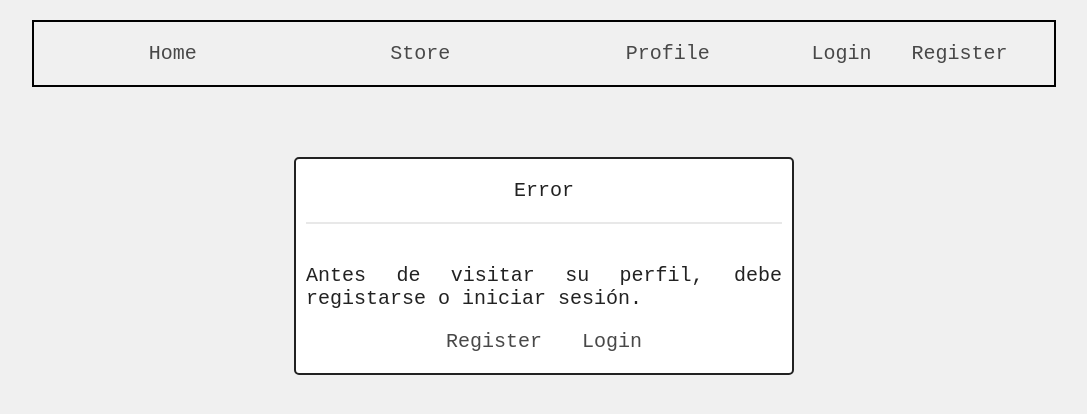
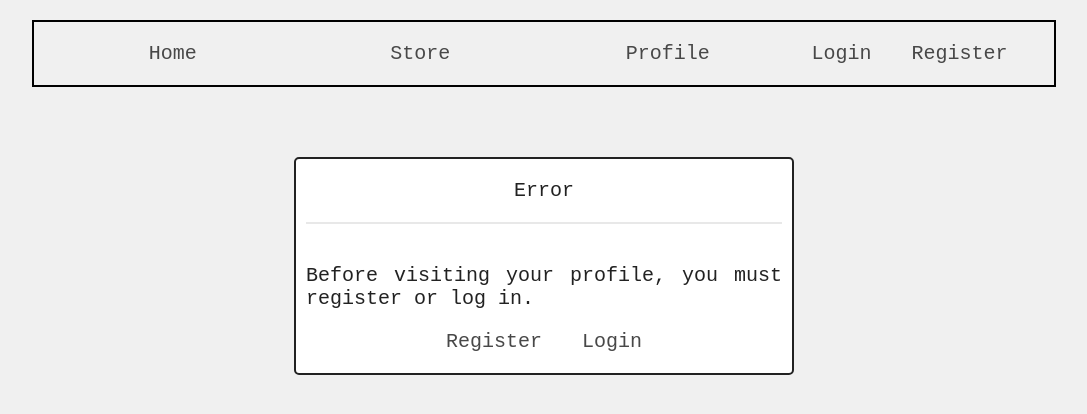
Before and after one commit to WilsonMachado/bit02spa, a React (Vite) app: page /bit02spa/profile in a window 1280 px wide. Shown: the top 414 px of the page, without its empty margins (96-1183 px from the left). Built offline with nearby package versions, Linux system fonts and the light colour scheme.

Commit message:
Se pasa el texto del modal a inglés. Se retiran console.logs innecesarios

```diff
--- a/src/components/Modal.jsx
+++ b/src/components/Modal.jsx
@@ -1,8 +1,7 @@
 import React from 'react'
 
 export const Modal = ({title, text, children}) => {
-    console.log(title);
-    console.log(text);
+
   return (
     <>
         <div className='modal'>
--- a/src/components/RouteWatchdog.jsx
+++ b/src/components/RouteWatchdog.jsx
@@ -2,15 +2,13 @@ import { Link } from "react-router-dom";
 import { Modal } from "./Modal";
 export const RouteWatchdog = ({children, currentUser, redirectTo="/bit02spa"}) => {
 
-    /*< <Navigate to={redirectTo} /> */
-
     if(!currentUser){
-        return <>
-            <Modal title={"Error"} text={"Antes de visitar su perfil, debe registarse o iniciar sesión."}>
+        return (
+            <Modal title={"Error"} text={"Before visiting your profile, you must register or log in."}>
                 <Link to={"/bit02spa/register"}>Register</Link>
                 <Link to={"/bit02spa/login"}>Login</Link>
-            </Modal>
-        </>;
+            </Modal>)
+
     }else{
         return children;
     }
```
